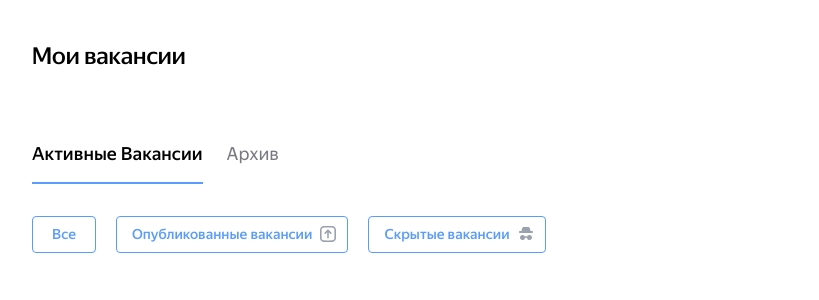
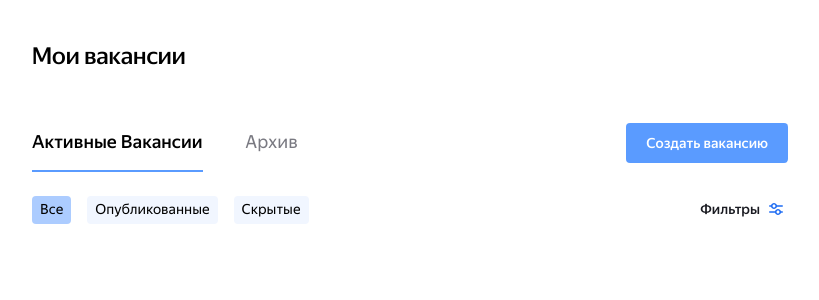
Before and after one commit to MostBridge/Frontend, a React (Vite) app: page / in a window 1280 px wide. Shown: the top 300 px of the page, without its empty margins (230-1049 px from the left). Built offline with nearby package versions, Linux system fonts and the light colour scheme.

Commit message:
feature: to add buttons filter

```diff
--- a/src/pages/Vacancies/Vacancies.module.css
+++ b/src/pages/Vacancies/Vacancies.module.css
@@ -10,25 +10,40 @@
 }
 
 .button {
-    margin-right: 20px;
+   font-weight: 500;
 }
 
-.vacancies__tabs {
-    margin: 32px 0;
+.buttons {
+    display: flex;
+    flex-direction: row;
+    justify-content: space-between;
+    align-items: baseline;
+    margin: 19px 0;
+}
+
+.buttonFilter {
+    color: #1A1B22;
+    font-weight: 400;
+    min-width: 0;
+    line-height: 20px;
+    padding: 4px 8px;
+    text-transform: capitalize;
+    margin-right: 16px;
+    border-radius: 4px;
+    min-height: 28px;
+}
+
+.buttonSetting {
+    color: #1A1B22 !important;
 }
 
 .vacancies__tab {
     padding-left: 0;
     padding-right: 0;
     padding-top: 0;
-    min-width: 0;
     margin-right: 24px;
     font-size: 18px;
     line-height: 24px;
     font-weight: 400;
     text-transform: capitalize;
 }
-
-.tabItem :global(.Mui-selected) {
-    font-weight: 500;
-}
--- a/src/pages/Vacancies/Vacancies.tsx
+++ b/src/pages/Vacancies/Vacancies.tsx
@@ -1,16 +1,17 @@
-import {Typography, Stack, Tabs, Tab} from '@mui/material';
+import { Typography, Tabs, Tab } from '@mui/material';
 import styles from './Vacancies.module.css';
-import UpIcon from '@assets/images/up.svg';
-import Strange from '@assets/images/strange.svg';
+import gears from '@assets/images/sliders.svg';
 import Button from '@components/Button/Button';
 import { useState } from 'react';
 
 const Vacancies = () => {
+  const [tabsValues, setTabsValues] = useState({ first: 0, second: 0 });
 
-  const [value, setValue] = useState(0);
-
-  const handleChange = (event: React.SyntheticEvent, newValue: number) => {
-    setValue(newValue);
+  const handleChange = (key: 'first' | 'second') => (
+    event: React.SyntheticEvent,
+    newValue: number
+  ) => {
+    setTabsValues((prevValues) => ({ ...prevValues, [key]: newValue }));
   };
 
   return (
@@ -19,29 +20,33 @@ const Vacancies = () => {
         <Typography className={styles.vacancies__title} variant="h2" component="h1">
           Мои вакансии
         </Typography>
-      <div>
-      <Tabs className={styles.vacancies__tabs} value={value} onChange={handleChange} aria-label="tabs">
+        <div className={styles.buttons}>
+          <Tabs value={tabsValues.first} onChange={handleChange('first')} aria-label="tabs">
             <Tab
-       style={{ color: value === 0 ? 'black' : '#797981', fontWeight: value === 0 ? 500 : 400}}
-      className={styles.vacancies__tab} label="Активные вакансии" />
+              style={{ color: tabsValues.first === 0 ? 'black' : '#797981', fontWeight: tabsValues.first === 0 ? 500 : 400 }}
+              className={styles.vacancies__tab}
+              label="Активные вакансии"
+            />
             <Tab
-       style={{ color: value === 1 ? 'black' : '#797981',  fontWeight: value === 1 ? 500 : 400 }}
-      className={styles.vacancies__tab} label="Архив" />
+              style={{ color: tabsValues.first === 1 ? 'black' : '#797981', fontWeight: tabsValues.first === 1 ? 500 : 400 }}
+              className={styles.vacancies__tab}
+              label="Архив"
+            />
           </Tabs>
+          <Button variant="contained" size="small" className={styles.button}>
+            Создать вакансию
+          </Button>
         </div>
-
-      <Stack direction="row" spacing={2.5}>
-        <Button variant="outlined">
-        Все
+        <div className={styles.buttons}>
+          <Tabs value={tabsValues.second} onChange={handleChange('second')} aria-label="tabs" TabIndicatorProps={{ style: { display: 'none' } }}>
+            <Tab style={{ backgroundColor: tabsValues.second === 0 ? '#ACCCFF' : '#F1F6FF', color: 'black'}} className={styles.buttonFilter} label="Все" />
+            <Tab style={{ backgroundColor: tabsValues.second === 1 ? '#ACCCFF' : '#F1F6FF', color: 'black'}} className={styles.buttonFilter} label="Опубликованные" />
+            <Tab style={{ backgroundColor: tabsValues.second === 2 ? '#ACCCFF' : '#F1F6FF', color: 'black'}} className={styles.buttonFilter} label="Скрытые" />
+          </Tabs>
+          <Button variant="text" endIcon={<img src={gears} alt="gears" />} className={styles.buttonSetting}>
+            Фильтры
           </Button>
-        <Button variant="outlined" endIcon={<img src={UpIcon} alt="Up icon" />}>
-        Опубликованные вакансии
-        </Button>
-        <Button variant="outlined" endIcon={<img src={Strange} alt="strange" />}>
-        Скрытые вакансии
-        </Button>
-    </Stack>
-
+        </div>
       </div>
     </main>
   );
```
Also changed, not shown: src/assets/images/sliders.svg (added). Lines whose indentation alone changed are shown as unchanged.
